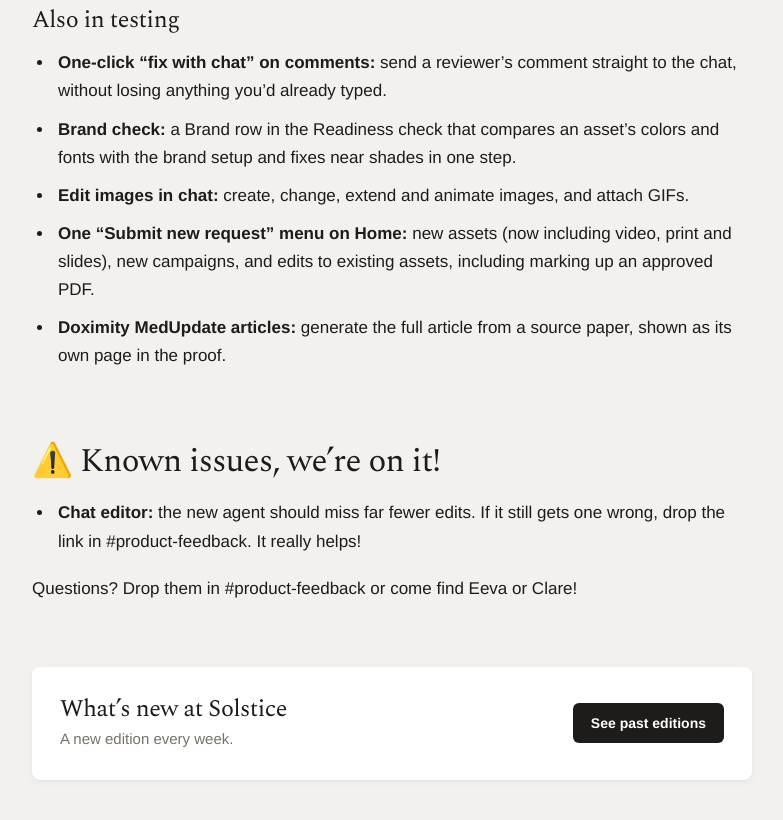
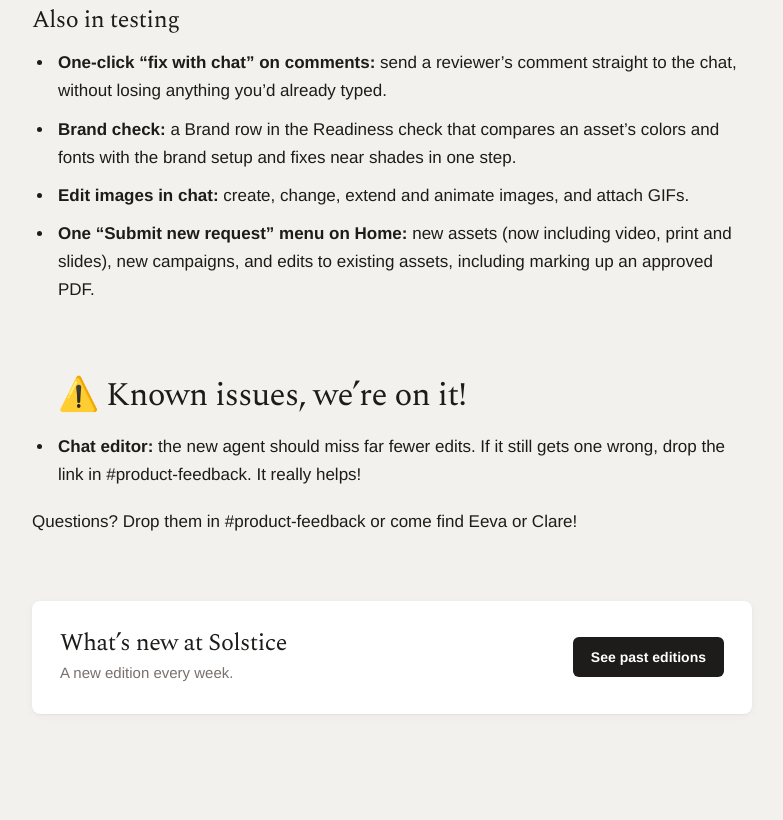
Before and after one commit to eeva-ff/solstice-newsletter, a Jekyll site: the page built from _posts/2026-11-19-whats-new.md, in a window 1280 px wide and 900 px high, scrolled down 3462 px. Shown: the top 820 px of the window, without its empty margins (248-1031 px from the left). Built offline with Jekyll 4.4.1, drawn with Linux system fonts in a browser that asks for light colours; a style sheet for code colours, icons or effects is not loaded.

Commit message:
Nov 19 edition: drop Doximity MedUpdate from Coming soon
Co-Authored-By: Claude Opus 5.5 <noreply@anthropic.com>
Claude-Session: https://claude.ai/code/session_01MtDLRnTm6DQaM57KRVWXi6

```diff
--- a/_posts/2026-11-19-whats-new.md
+++ b/_posts/2026-11-19-whats-new.md
@@ -66,8 +66,6 @@ Campaigns switch on tomorrow. Plan, brief and generate a whole campaign in one p
 - **Brand check:** a Brand row in the Readiness check that compares an asset’s colors and fonts with the brand setup and fixes near shades in one step.
 - **Edit images in chat:** create, change, extend and animate images, and attach GIFs.
 - **One “Submit new request” menu on Home:** new assets (now including video, print and slides), new campaigns, and edits to existing assets, including marking up an approved PDF.
-- **Doximity MedUpdate articles:** generate the full article from a source paper, shown as its own page in the proof.
-
 ## ⚠️ Known issues, we’re on it!
 
 - **Chat editor:** the new agent should miss far fewer edits. If it still gets one wrong, drop the link in #product-feedback. It really helps!
```
